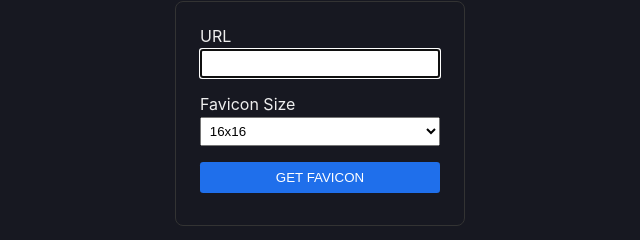
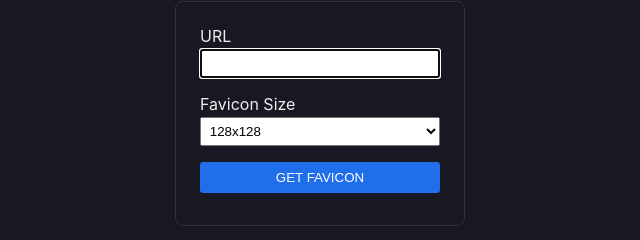
Before and after one commit to asty8926/favicongrabber, a plain HTML site: page index.html in a window 1280 px wide. Shown: the part 210-450 px from the top of the page, 320-960 px from the left. Drawn offline with Linux system fonts and the light colour scheme.

Commit message:
Added default select and removed 256

```diff
--- a/index.html
+++ b/index.html
@@ -27,8 +27,7 @@
             <option value="16">16x16</option>
             <option value="32">32x32</option>
             <option value="64">64x64</option>
-            <option value="128">128x128</option>
-            <option value="256">256x256</option>
+            <option value="128" selected="selected">128x128</option>
           </select>
         </div>
 
```
